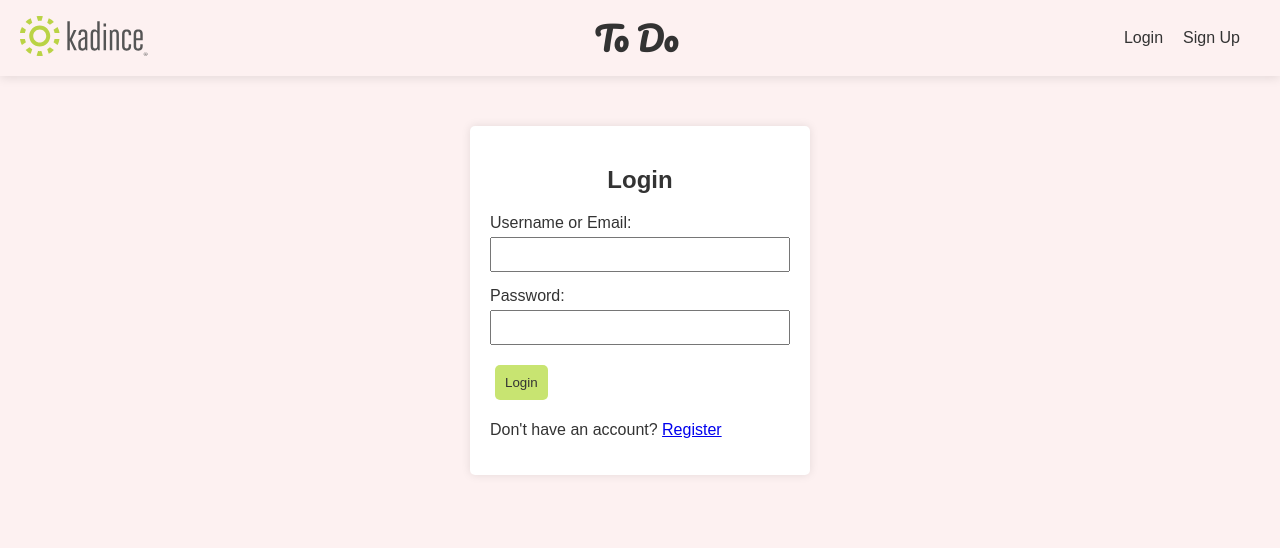
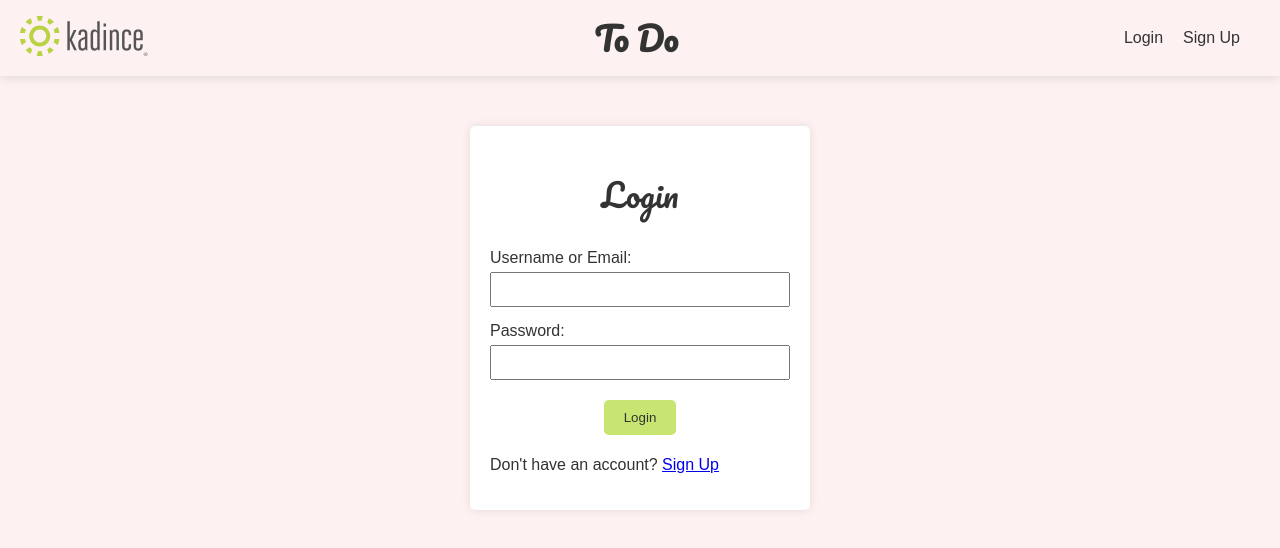
Before and after one commit to Troxed/kadince-to-do-app, a React (Create React App) app in the folder frontend/: page / in a window 1280 px wide. Shown: the top 548 px of the page. Built offline with nearby package versions, Linux system fonts and the light colour scheme.

Commit message:
Fixed issue with login page refreshing after submit and fixed issue with todo modal not displaying correct text on submit button based on isEditing state

```diff
--- a/frontend/src/api/axios.js
+++ b/frontend/src/api/axios.js
@@ -1,7 +1,7 @@
 import axios from 'axios';
 
 const apiClient = axios.create({
-    baseURL: 'http://localhost:5000',
+    baseURL: 'http://localhost:5000', // Ensure this matches your server URL
 });
 
 apiClient.interceptors.request.use((config) => {
@@ -15,7 +15,7 @@ apiClient.interceptors.request.use((config) => {
 apiClient.interceptors.response.use(
     response => response,
     error => {
-        if (error.response && error.response.status === 401) {
+        if (error.response && error.response.status === 401 && error.config.url !== '/login') {
             localStorage.removeItem('token');
             window.location.href = '/';
         }
--- a/frontend/src/components/Modal/Modal.css
+++ b/frontend/src/components/Modal/Modal.css
@@ -12,6 +12,7 @@
 }
 
 .modal-main {
+    position: relative;
     background: white;
     padding: 20px;
     border-radius: 5px;
@@ -32,11 +33,19 @@
 }
 
 .close-button {
-    background-color: #007bff;
-    color: white;
+    position: absolute;
+    top: 10px;
+    right: 10px;
+    background: none;
     border: none;
-    padding: 10px;
-    border-radius: 5px;
+    font-size: 24px;
     cursor: pointer;
-    margin-top: 10px;
+    color: #aaa;
 }
+
+h2 {
+    font-family: 'Pacifico', cursive;
+    font-size: 2rem;
+    margin-top: 0;
+    font-weight: normal;
+}
--- a/frontend/src/components/Modal/Modal.js
+++ b/frontend/src/components/Modal/Modal.js
@@ -1,14 +1,15 @@
 import React from 'react';
 import './Modal.css';
 
-const Modal = ({ show, handleClose, children }) => {
+const Modal = ({ show, handleClose, children, title }) => {
     const showHideClassName = show ? "modal display-block" : "modal display-none";
 
     return (
         <div className={showHideClassName}>
             <section className="modal-main">
+                <button onClick={handleClose} className="close-button">&times;</button>
+                <h2>{title}</h2>
                 {children}
-                <button onClick={handleClose} className="close-button">Close</button>
             </section>
         </div>
     );
--- a/frontend/src/pages/Dashboard.js
+++ b/frontend/src/pages/Dashboard.js
@@ -1,5 +1,4 @@
 import React, { useState, useEffect } from 'react';
-import DatePicker from 'react-datepicker';
 import dayjs from 'dayjs';
 import axios from 'axios';
 import apiClient from '../api/axios';
@@ -80,7 +79,7 @@ const Dashboard = () => {
             setTodos([...todos, response.data]);
         }
         setShowForm(false);
-            setEditingTodo(null);
+        setEditingTodo(null); // Reset editingTodo to null after creating or updating
         setTitle('');
         setDescription('');
         setDueDate('');
@@ -94,7 +93,9 @@ const Dashboard = () => {
     }
 };
 
+
     const handleEdit = (todo) => {
+        console.log('Editing todo:', todo);
         setEditingTodo(todo);
         setTitle(todo.title);
         setDescription(todo.description);
@@ -177,7 +178,7 @@ const Dashboard = () => {
             </div>
             <div className="view-title">{getTitle()}</div>
             <div className="date-title">{dayjs().format('dddd, MMMM D, YYYY')}</div>
-            <button onClick={() => setShowForm(true)} className="create-todo-button" data-tooltip="Create To-Do"><FontAwesomeIcon icon={faPlus} /></button>
+            <button onClick={() => { setEditingTodo(null); setShowForm(true); }} className="create-todo-button" data-tooltip="Create To-Do"><FontAwesomeIcon icon={faPlus} /></button>
             <ul className="todo-list">
                 {Object.entries(filteredTodos.reduce((acc, todo) => {
                     const dateKey = dayjs(todo.due_date).format('YYYY-MM-DD');
@@ -208,7 +209,7 @@ const Dashboard = () => {
                         </li>
                     ))}
             </ul>
-            <Modal show={showForm} handleClose={() => setShowForm(false)}>
+            <Modal show={showForm} handleClose={() => setShowForm(false)} title={editingTodo ? 'Edit To-Do' : 'Create To-Do'}>
                 <form onSubmit={handleCreateOrUpdateTodo} className="create-todo-form">
                     <div className="form-group">
                         <label>Title:</label>
@@ -246,12 +247,12 @@ const Dashboard = () => {
                     </div>
                     <div className="form-group">
                         <label>
+                            Email reminder?
                             <input
                                 type="checkbox"
                                 checked={reminder}
                                 onChange={(e) => setReminder(e.target.checked)}
                             />
-                            Set Reminder
                         </label>
                         {reminder && (
                             <div className="form-group">
--- a/frontend/src/pages/Login.js
+++ b/frontend/src/pages/Login.js
@@ -10,12 +10,18 @@ const Login = () => {
 
     const handleSubmit = async (e) => {
         e.preventDefault();
+        setError('');
         try {
             const response = await apiClient.post('/login', { username_or_email: usernameOrEmail, password });
             localStorage.setItem('token', response.data.token);
             navigate('/dashboard');
         } catch (err) {
-            setError('Invalid credentials. Please try again.');
+            if (err.response && err.response.status === 401) {
+                setError('Invalid username/email or password. Please try again.');
+            } else {
+                setError('An error occurred. Please try again later.');
+            }
+            setPassword('');
         }
     };
 
@@ -42,9 +48,11 @@ const Login = () => {
                     />
                 </div>
                 {error && <p className="error">{error}</p>}
-                <button type="submit">Login</button>
+                <div className="button-container">
+                    <button type="submit" className="login-button">Login</button>
+                </div>
             </form>
-            <p>Don't have an account? <Link to="/signup">Register</Link></p>
+            <p>Don't have an account? <Link to="/signup">Sign Up</Link></p>
         </div>
     );
 };
--- a/frontend/src/styles/Account.css
+++ b/frontend/src/styles/Account.css
@@ -62,7 +62,7 @@
 
 .account-container input {
     width: 100%;
-    max-width: 300px; /* Set a maximum width for the input fields */
+    max-width: 300px;
     padding: 8px;
     box-sizing: border-box;
     border: 1px solid #ccc;
@@ -78,8 +78,8 @@
     border-radius: 5px;
     cursor: pointer;
     margin-bottom: 10px;
-    max-width: 300px; /* Set a maximum width for the buttons */
-    width: 100%; /* Ensure buttons are the same width as input fields */
+    max-width: 300px;
+    width: 100%;
     text-align: center;
 }
 
--- a/frontend/src/styles/styles.css
+++ b/frontend/src/styles/styles.css
@@ -1,4 +1,3 @@
-/* General Styles */
 body {
     font-family: Arial, sans-serif;
     margin: 0;
@@ -56,3 +55,22 @@ button {
 button:hover {
     background-color: #a4d255; /* Slightly darker shade for hover effect */
 }
+
+.button-container {
+    display: flex;
+    justify-content: center;
+    margin-top: 15px;
+}
+
+.login-button {
+    padding: 10px 20px;
+    background-color:#c8e471;
+    color: #333;
+    border: none;
+    border-radius: 5px;
+    cursor: pointer;
+}
+
+.login-button:hover {
+    background-color: #a4d255;
+}
```
Lines whose indentation alone changed are shown as unchanged.
